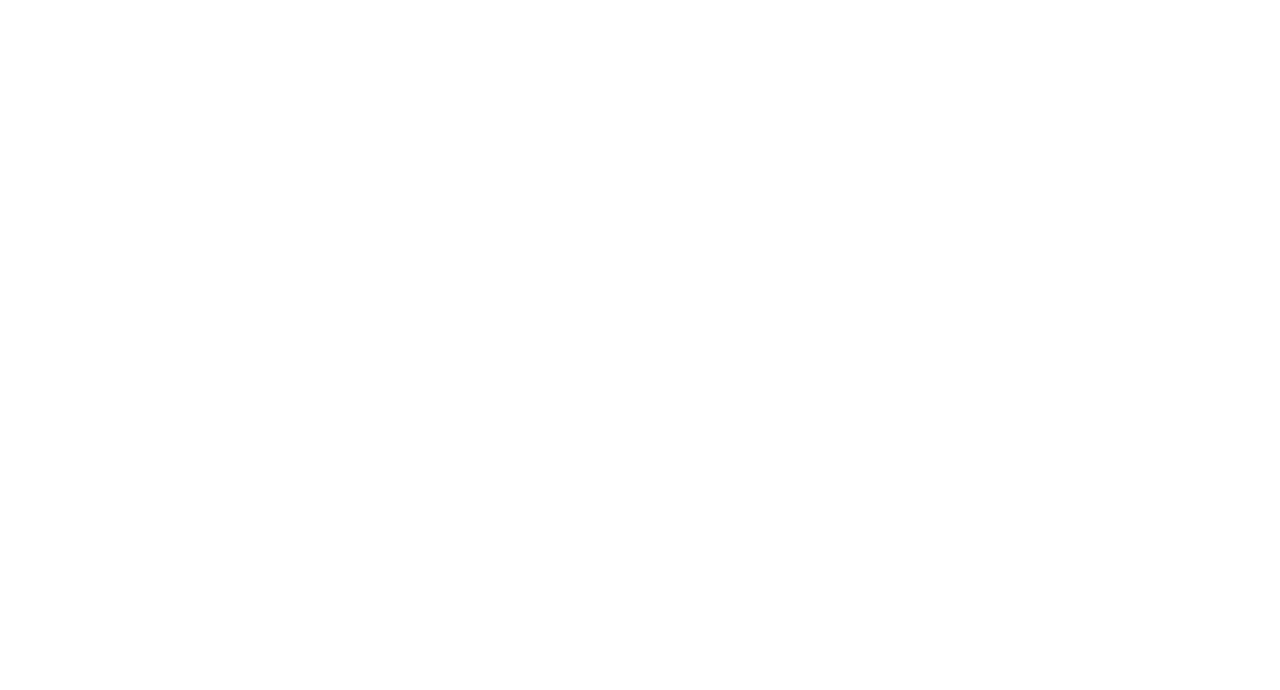
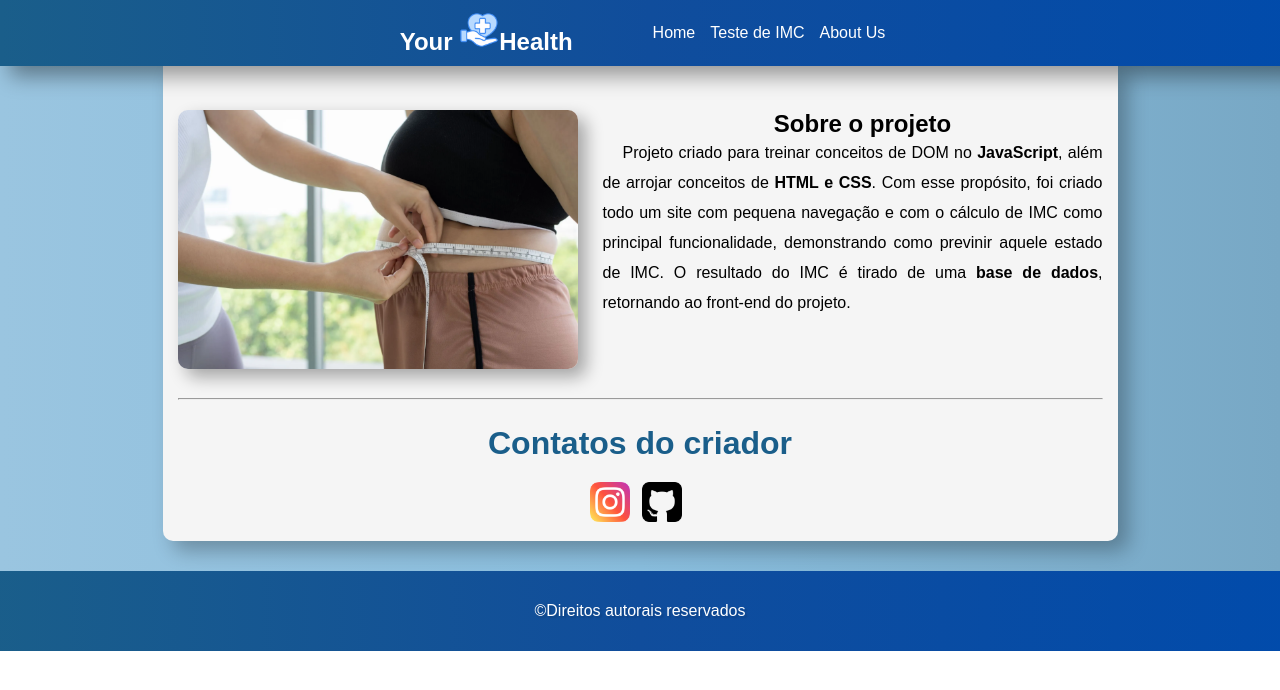
Before and after one commit to Pudimlixo/Projeto-sua-saude, a plain HTML site: page src/pages/about-us.html in a window 1280 px wide. Drawn offline with Linux system fonts and the light colour scheme.

Commit message:
página sobre nós pronta

```diff
--- a/src/pages/about-us.html
+++ b/src/pages/about-us.html
@@ -5,8 +5,46 @@
     <meta name="viewport" content="width=device-width, initial-scale=1.0">
     <title>Sobre nós</title>
     <link rel="stylesheet" href="/src/styles/about-us.css">
+    <link rel="shortcut icon" href="/src/images/favicon/flavicon-your-health.png" type="image/x-icon">
 </head>
 <body>
-
+    <nav id="barra-superior">
+        <div>
+            <h1>Your <picture><img src="/src/images/icons/logo-site.png" alt="logo do site"></picture>Health</h1>
+        </div>
+        <ul>
+            <li><a href="/index.html">Home</a></li>
+            <li><a href="/src/pages/teste.html">Teste de IMC</a></li>
+            <li><a href="#">About Us</a></li>
+        </ul>
+    </nav>
+    <main>
+        <aside id="cabecalho">
+            <picture>
+                <abbr title="Imagem ilustrativa"><img src="/src/images/content/foto-imc-about-us.png" alt="Imagem-decorativa"></abbr>
+            </picture>
+            <div>
+                <h1>Sobre o projeto</h1>
+                <p>
+                    Projeto criado para treinar conceitos de DOM no <strong>JavaScript</strong>, além de arrojar conceitos de <strong>HTML e CSS</strong>. Com esse propósito, foi criado todo um site com pequena navegação e com o cálculo de IMC como principal funcionalidade, demonstrando como previnir aquele estado de IMC. O resultado do IMC é tirado de uma <strong>base de dados</strong>, retornando ao front-end do projeto.
+                </p>
+            </div>
+        </aside>
+        <hr>
+        <aside id="contatos">
+            <h1>Contatos do criador</h1>
+            <div>
+                <picture>
+                    <abbr title="Instagram"><a href="https://www.instagram.com/_.vini_7/" target="_blank"><img src="/src/images/icons/instagram.png" alt="Instagram"></a></abbr></a>
+                </picture>
+                <picture>
+                    <abbr title="Github"><a href="https://github.com/Pudimlixo?tab=repositories" target="_blank"><img src="/src/images/icons/github-icon.png" alt="Github"></a></abbr>
+                </picture>
+            </div>
+        </aside>
+    </main>
+    <footer>
+        <p>&copy;Direitos autorais reservados</p>
+    </footer>
 </body>
 </html>
--- a/src/styles/about-us.css
+++ b/src/styles/about-us.css
@@ -0,0 +1,218 @@
+/*Paleta de cores:
+color1:#014BAB;
+color2:#51ADE5;
+color3:#E5CF5F;
+color4:#1A5E8A;
+color5:rgb(150, 176, 194);
+*/
+
+*{
+    margin:0;
+    padding:0;
+}
+
+* p{
+    line-height: 30px;
+}
+
+* p, label, strong, input, a{
+    font-family: Arial, Helvetica, sans-serif;
+}
+
+* h1{
+    font-family:Arial, Helvetica, sans-serif;
+}
+
+* hr{
+    margin-top:25px;
+    margin-bottom:25px;
+}
+
+.btn1{
+    color:white;
+    background-color:#4981a7;
+    border-radius: 15px;
+    box-shadow: 2px 2px 5px rgba(0, 0, 0, 0.342);
+    height:40px;
+    width:180px;
+    padding: 3px;
+    font-size: 17px;
+    border:1px solid rgba(0, 0, 0, 0.24);
+    transition:0.3s;
+}
+
+.btn1:hover{
+    height:50px;
+    width:190px;
+    text-decoration: underline;
+}
+
+.btn1:active{
+    background-color:#2e5e7e;
+}
+
+.btn2{
+    color:white;
+    background-color:#3a80af;
+    border-radius: 3px;
+    box-shadow: 2px 2px 5px rgba(0, 0, 0, 0.342);
+    height:30px;
+    width:130px;
+    padding: 3px;
+    font-size: 17px;
+    border:1px solid rgba(0, 0, 0, 0.24);
+    transition:0.3s;
+}
+
+.btn2:hover{
+    height:35px;
+    width:135px;
+    text-decoration: underline;
+}
+
+.btn2:active{
+    background-color:#477899;
+}
+
+body{
+    display: flex;
+    justify-content: center;
+    align-items: center;
+    flex-direction: column;
+    overflow-x: hidden;
+    background-image: linear-gradient(90deg,#9ac5e0,#89bddd,#78a8c5);
+    background-repeat: no-repeat;
+    width:100%;
+    height:100%;
+}
+
+nav#barra-superior{
+    display: flex;
+    align-items: center;
+    flex-direction: row;
+    flex-wrap: wrap;
+    justify-content: center;
+    gap:80px;
+    padding:10px;
+    background-image: linear-gradient(90deg,#1A5E8A, #104d9c,#014BAB);
+    width:100%;
+    position: fixed; /* Torna o elemento fixo na tela */
+    top: 0; /* Alinha o elemento ao topo da viewport */
+    left: 0; /* Alinha o elemento à esquerda da viewport */
+    z-index: 2;
+    box-shadow:10px 10px 20px rgba(0, 0, 0, 0.39);
+}
+
+nav#barra-superior div{
+    display: flex;
+    flex-direction: row;
+    align-items: center;
+    justify-content: center;
+}
+
+nav#barra-superior div h1{
+    color:white;
+}
+
+/*nav#barra-superior div picture{
+    margin-right: 20px;
+}*/
+
+nav#barra-superior div picture img{
+    width:40px;
+}
+
+#barra-superior ul{
+    display:inline-flex;
+    list-style-type: none;
+}
+
+#barra-superior ul li{
+    margin-right: 15px;
+}
+
+#barra-superior ul li a{
+    text-decoration: none;
+    font-size: 16px;
+    color:white;
+    transition:0.3s;
+}
+
+#barra-superior ul li a:hover{
+    text-decoration: underline;
+    font-size: 18px;
+}
+
+main{
+    margin-top:65px;
+    padding:15px;
+    min-width:500px;
+    max-width:1100px;
+    background-color: whitesmoke;
+    box-shadow:10px 10px 20px rgba(0, 0, 0, 0.274);
+    border-bottom-left-radius: 10px;
+    border-bottom-right-radius: 10px;
+}
+
+main aside#cabecalho{
+    margin-top:30px;
+    display:flex;
+    flex-wrap:wrap;
+    flex-direction:row;
+}
+
+main aside#cabecalho picture img{
+    width:400px;
+    border-radius: 10px;
+    box-shadow:8px 8px 17px rgba(0, 0, 0, 0.329);
+}
+
+main aside#cabecalho div{
+    width:500px;
+    margin-left:25px;
+    text-align:justify;
+    text-indent:20px;
+}
+
+main aside#cabecalho div h1{
+    text-align:center;
+}
+
+main aside#contatos{
+    display:flex;
+    justify-content:center;
+    align-items: center;
+    flex-direction:column;
+}
+
+main aside#contatos h1{
+    font-size:2em;
+    color:#1A5E8A;
+}
+
+main aside#contatos div picture img{
+    margin-top:20px;
+    margin-right:8px;
+    width:40px;
+    transition:0.3s;
+}
+
+main aside#contatos div picture img:hover{
+    margin-top:20px;
+    margin-right:8px;
+    width:45px;
+}
+
+footer{
+    margin-top:30px;
+    display:flex;
+    justify-content:center;
+    align-items:center;
+    width:100%;
+    height:60px;
+    padding:10px;
+    text-align: center;
+    color:white;
+    text-shadow: 2px 2px 2px rgba(0, 0, 0, 0.164);
+    background-image: linear-gradient(90deg,#1A5E8A, #104d9c,#014BAB);
+}
```
Also changed, not shown: src/images/content/foto-imc-about-us.png (added), src/images/icons/github-icon.png (added), src/images/icons/instagram.png (added).
